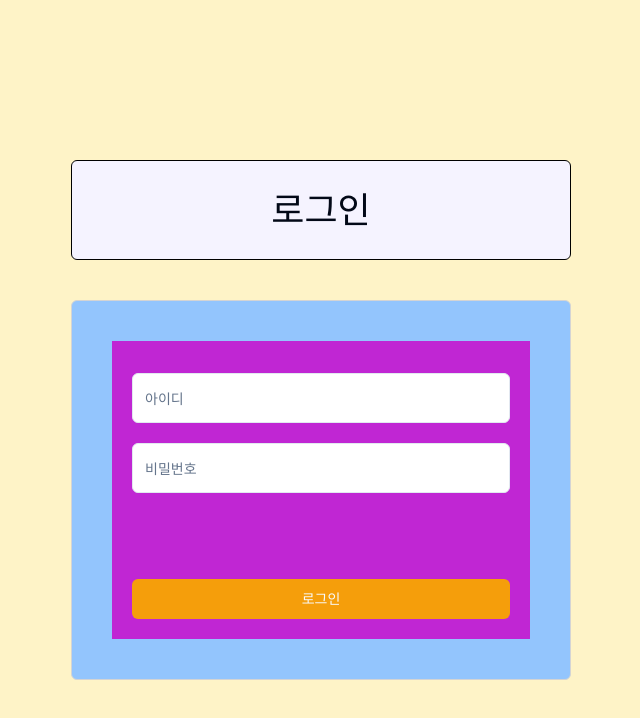
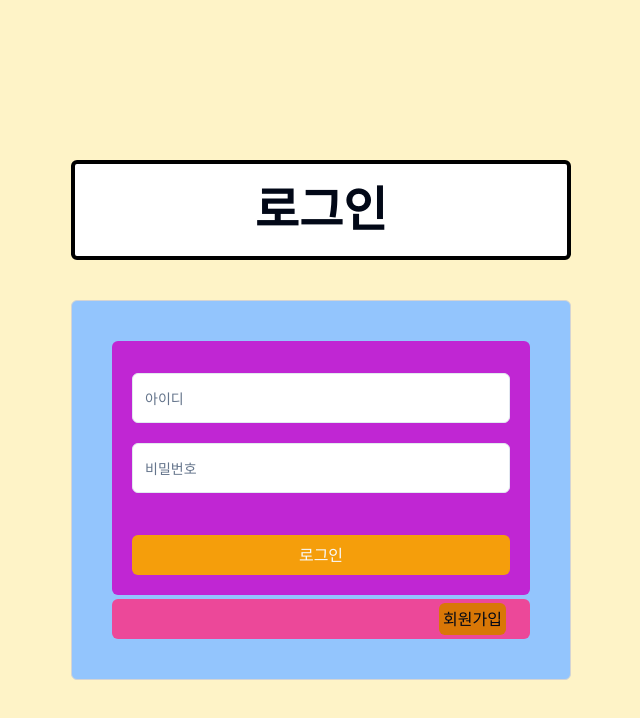
Before and after one commit to BellPumpkin/DevCamp-Day1, a Next.js app: page /login in a window 1280 px wide. Shown: the top 718 px of the page, without its empty margins (319-959 px from the left). Built offline with nearby package versions, Linux system fonts and the light colour scheme.

Commit message:
Design: 화면 UI 변경
초기 화면에 로그인 페이지와 회원가입 페이지로 이동할 수 있는 버튼을 생성했으며,
로그인 페이지 UI도 수정했습니다.

```diff
--- a/src/app/login/page.tsx
+++ b/src/app/login/page.tsx
@@ -7,6 +7,7 @@ import {z} from "zod"
 import {Button} from "@/components/ui/button"
 import {Form, FormControl, FormField, FormItem,} from "@/components/ui/form"
 import {Input} from "@/components/ui/input"
+import Link from "next/link";
 
 const UserLoginSchema = z.object({
   userId: z.string(),
@@ -32,18 +33,18 @@ export default function loginPage() {
   return (
     <div className='relative h-screen bg-amber-100 flex flex-col justify-center items-center'>
       <div className="absolute top-40">
-        <div className="flex justify-center items-center h-[100px] mb-10 border rounded-md border-black bg-violet-50">
-          <h1 className="text-4xl">로그인</h1>
+        <div className="flex justify-center items-center h-[100px] mb-10 border-4 rounded-md border-black bg-white">
+          <h1 className="text-5xl font-bold">로그인</h1>
         </div>
         <div className='flex flex-col w-[500px] h-[380px] border border-neutral-300 bg-blue-300 rounded-md p-10'>
           <Form {...form}>
             <form onSubmit={form.handleSubmit(onSubmit)} className="flex flex-col flex-grow">
-              <div className="flex flex-col h-full bg-fuchsia-600 justify-between p-5">
+              <div className="flex flex-col h-full rounded-md bg-fuchsia-600 justify-between p-5">
                 <div className="flex flex-col gap-5 mt-3">
                   <FormField
                     control={form.control}
                     name="userId"
-                    render={({ field }) => (
+                    render={({field}) => (
                       <FormItem className='flex flex-col gap-2'>
                         <FormControl>
                           <Input className="h-[50px] hover:cursor-pointer" placeholder="아이디" {...field} />
@@ -54,21 +55,25 @@ export default function loginPage() {
                   <FormField
                     control={form.control}
                     name="userPassword"
-                    render={({ field }) => (
+                    render={({field}) => (
                       <FormItem className='flex flex-col gap-2'>
                         <FormControl>
-                          <Input className="h-[50px] hover:cursor-pointer" placeholder="비밀번호" type="password" autoComplete="new-password" {...field} />
+                          <Input className="h-[50px] hover:cursor-pointer" placeholder="비밀번호" type="password"
+                                 autoComplete="new-password" {...field} />
                         </FormControl>
                       </FormItem>
                     )}
                   />
                 </div>
                 <div className="flex flex-col">
-                  <Button className="bg-amber-500 h-[40px]" type="submit">로그인</Button>
+                  <Button className="bg-amber-500 h-[40px] text-md" type="submit">로그인</Button>
                 </div>
               </div>
             </form>
           </Form>
+          <div className={"flex h-[40px] justify-end items-center rounded-md bg-pink-500 mt-1 pr-6"}>
+            <Link className={`bg-amber-600 p-1 text-md rounded-md hover:text-white hover:bg-black`} href={"/signup"}>회원가입</Link>
+          </div>
         </div>
       </div>
     </div>
--- a/src/app/page.tsx
+++ b/src/app/page.tsx
@@ -1,5 +1,21 @@
+import Link from "next/link";
+import {ModeToggle} from "@/components/ModeToggle";
+
+const btnStyle = "flex w-1/3 h-3/4 min-w-[300px] min-h-[300px] border border-neutral-300 rounded-md overflow-hidden justify-center items-center hover:opacity-80";
+const textStyle = "text-7xl font-bold";
+
 export default function Home() {
   return (
-    <h1>Hello World!</h1>
+    <div className="flex h-screen justify-center items-center gap-10">
+      <div className='absolute top-9 right-9'>
+        <ModeToggle/>
+      </div>
+      <Link href={"/login"} className={`${btnStyle}  bg-blue-300`}>
+        <h1 className={`${textStyle}`}>로그인</h1>
+      </Link>
+      <Link href={"/signup"} className={`${btnStyle} bg-red-300`}>
+        <h1 className={`${textStyle}`}>회원가입</h1>
+      </Link>
+    </div>
   );
 }
--- a/src/app/signup/layout.tsx
+++ b/src/app/signup/layout.tsx
@@ -4,9 +4,6 @@ export default function SignUpLayout({children}: Readonly<{ children: React.Reac
   return (
     <>
       <section className='flex w-full h-screen justify-center items-center'>
-        <div className='absolute top-9 right-9'>
-          <ModeToggle/>
-        </div>
         <div className='w-[550px] h-[600px] border border-neutral-300 rounded-md p-5'>
           <div className={'flex flex-col mb-5'}>
             <h3 className='text-2xl font-bold'>계정을 생성합니다.</h3>
```
